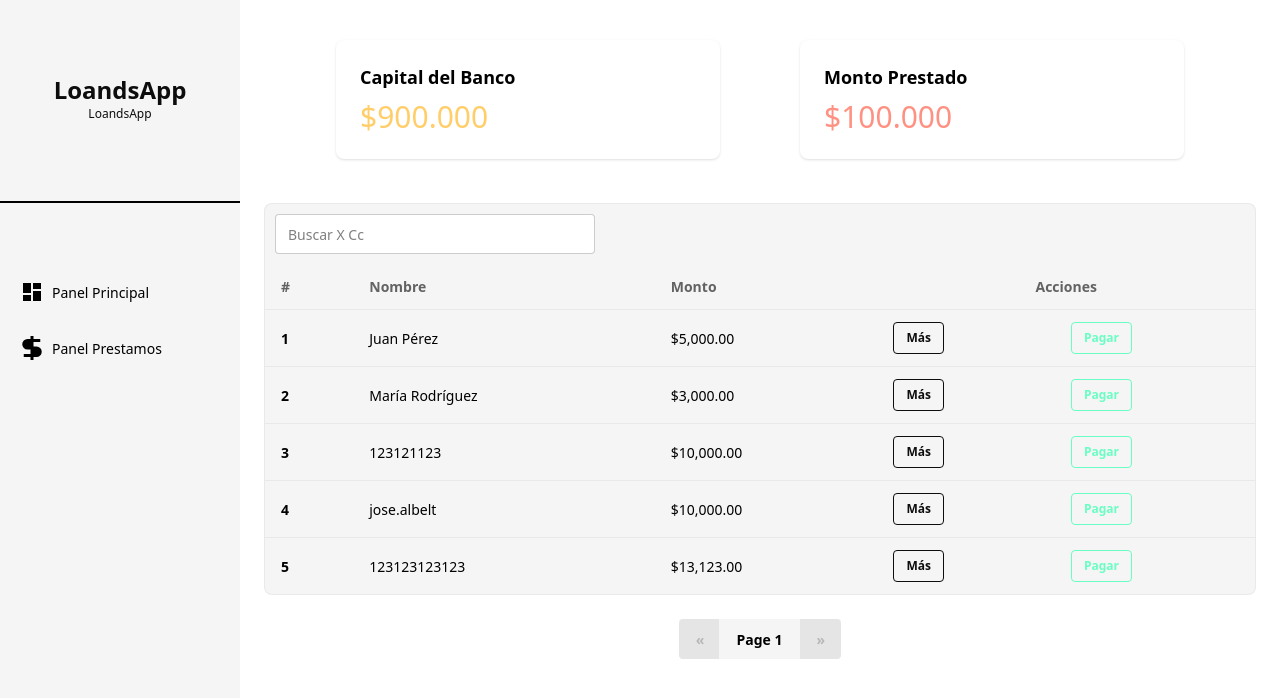
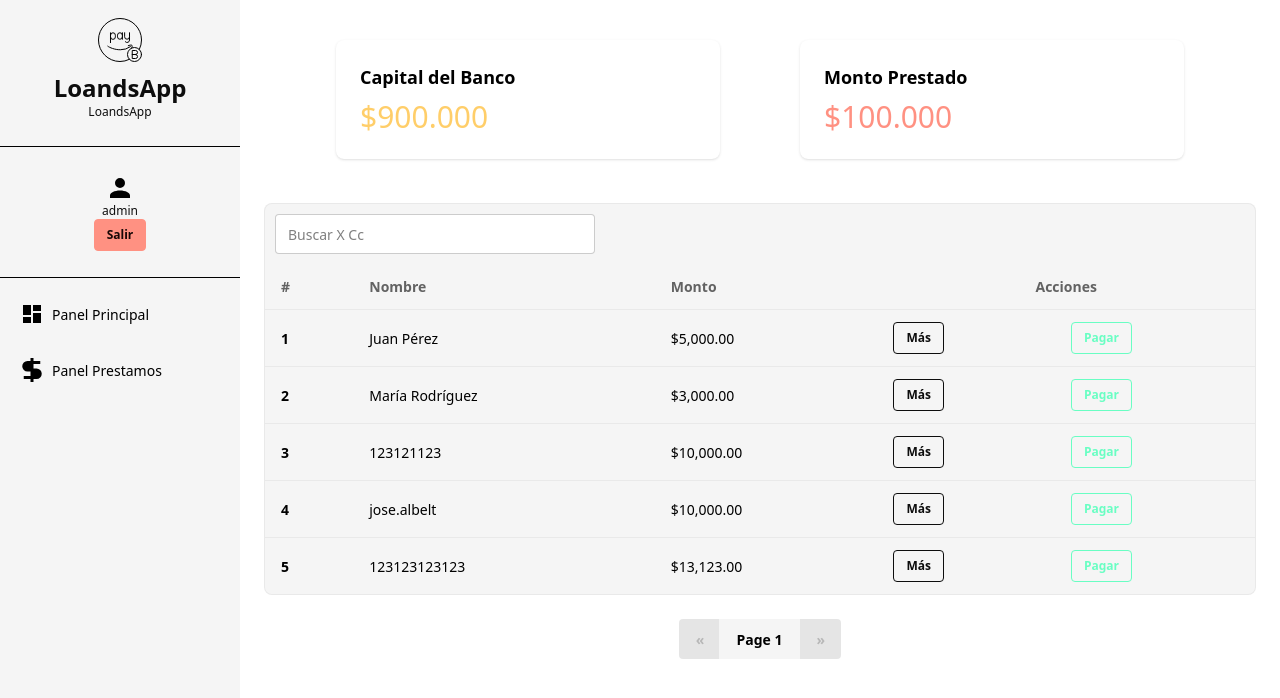
Before and after one commit to joseAL520/LoansApp, an Angular app: page / in a window 1280 px wide. Shown: the top 698 px of the page. Built offline with nearby package versions, Linux system fonts and the light colour scheme; data requests are answered from the project's data file; sample sign-in values are in the browser's storage.

Commit message:
login y sesion

```diff
--- /dev/null
+++ b/src/app/auth/interfaces/auth-response.ts
@@ -0,0 +1,6 @@
+import { User } from "./user.interfaces";
+
+export interface AuthResponse {
+    user:User;
+    token:string;
+}
--- a/src/app/auth/services/admBank.service.ts
+++ b/src/app/auth/services/admBank.service.ts
@@ -5,6 +5,7 @@ import { environment } from '../../../environments/environment';
 import { catchError, map, Observable, of, tap } from 'rxjs';
 import { AuthResponse } from '../interfaces/auth.interfaces';
 import { rxResource } from '@angular/core/rxjs-interop';
+import { Router } from '@angular/router';
 
 type AuthStatus = 'cheking' | 'authenticated' | 'not-authenticated';
 const baseUrl = environment.baseUrlAdmBank
@@ -20,6 +21,8 @@ export class AdmBankService {
   private _token = signal<string|null>(null);
 
   private http = inject(HttpClient);
+
+  router = inject(Router)
 
   checkStatusResource = rxResource({
     loader: () => this.checkStatus(),
@@ -46,11 +49,10 @@ export class AdmBankService {
   checkStatus(): Observable<boolean> {
     const token = localStorage.getItem('token');
     if (!token) {
+      this.router.navigateByUrl('/auth/')
       this.logout();
       return of(false);
     }
-
-    console.log('token de check',token)
     return this.http.get<AuthResponse>(`${baseUrl}`, {
         // headers: {
         //   Authorization: `Bearer ${token}`,
@@ -61,12 +63,11 @@ export class AdmBankService {
         catchError((error: any) => this.handleAuthError(error))
       );
  }
-
   logout() {
     this._user.set(null);
     this._token.set(null);
     this._authStatus.set('not-authenticated');
-
+    this.router.navigateByUrl('/auth/')
     localStorage.removeItem('token');
   }
 
--- a/src/app/dashboard/components/dashboard-menu/dashboard-menu.component.html
+++ b/src/app/dashboard/components/dashboard-menu/dashboard-menu.component.html
@@ -7,17 +7,28 @@
 
 
 <section id="sidebar"
-  class="fixed top-0 left-0 z-40 w-60 h-screen bg-base-200 flex flex-col gap-10 transform transition-transform duration-300 ease-in-out -translate-x-full lg:translate-x-0 lg:relative">
+  class="fixed top-0 left-0 z-40 w-60 h-screen bg-base-200 flex flex-col gap-2.5 transform transition-transform duration-300 ease-in-out -translate-x-full lg:translate-x-0 lg:relative">
   <div class="text-center p-4 flex flex-col items-center justify-center">
-
-    <svg xmlns="http://www.w3.org/2000/svg" width="50" height="50" viewBox="0 0 512 512">
-      <path fill="#000" d="M298.9 24.31c-14.9.3-25.6 3.2-32.7..."/>
-    </svg>
+   <svg xmlns="http://www.w3.org/2000/svg" width="48" height="48" viewBox="0 0 48 48"><path fill="none" stroke="#000" stroke-linecap="round" stroke-linejoin="round" d="M33.444 43.315A21.5 21.5 0 0 1 24 45.5C12.126 45.5 2.5 35.874 2.5 24S12.126 2.5 24 2.5S45.5 12.126 45.5 24a21.5 21.5 0 0 1-2.177 9.428m-7.724-1.299l-.001.002" stroke-width="1"/><path fill="none" stroke="#000" stroke-linecap="round" stroke-linejoin="round" d="M32.28 29.701c1.113-.451 3.092-1.05 3.688-.327c.483.586.146 1.686-.37 2.755" stroke-width="1"/><path fill="none" stroke="#000" stroke-linecap="round" stroke-linejoin="round" d="M11.798 30.223c1.758 1.397 6.953 3.534 12.487 3.534a17 17 0 0 0 10.167-3.079m-.95-9.911v3.288a2.436 2.436 0 0 1-4.159 1.723" stroke-width="1"/><path fill="none" stroke="#000" stroke-linecap="round" stroke-linejoin="round" d="M33.502 16.748v4.019a2.436 2.436 0 1 1-4.872 0v-4.019m-2.21 4.05a2.454 2.454 0 0 1-4.909 0v-1.595a2.454 2.454 0 0 1 4.909 0m-.001 4.049v-6.504m-11.921 4.121a2.436 2.436 0 1 0 4.87 0v-1.583a2.436 2.436 0 1 0-4.87 0m0-2.436v9.743" stroke-width="1"/><circle cx="38.499" cy="38.5" r="7" fill="none" stroke="#000" stroke-linecap="round" stroke-linejoin="round" stroke-width="1"/><path fill="none" stroke="#000" stroke-linecap="round" stroke-linejoin="round" d="M39.536 38.5a2 2 0 1 1 0 4h-3.3v-8h3.3a2 2 0 1 1 0 4m-.001 0h-3.299" stroke-width="1"/></svg>
     <strong class="text-2xl text-primary mt-2">LoandsApp</strong>
     <span class="text-xs text-primary">LoandsApp</span>
   </div>
 
-  <div class="divider divider-neutral"></div>
+  <hr>
+  @if(serviceUser.authStatus() === 'authenticated'){
+    <div class="text-center p-4 flex flex-col items-center justify-center">
+      <svg xmlns="http://www.w3.org/2000/svg"
+          width="30" height="30"
+          viewBox="0 0 24 24"><path fill="#000" d="M12 4a4 4 0 0 1 4 4a4 4 0 0 1-4 4a4 4 0 0 1-4-4a4 4 0 0 1 4-4m0 10c4.42 0 8 1.79 8 4v2H4v-2c0-2.21 3.58-4 8-4"/></svg>
+      <span class="text-xs text-primary">
+        {{ serviceUser.user()?.fullName }}
+      </span>
+      <button class="btn btn-sm btn-error" (click)="serviceUser.logout()">
+        Salir
+      </button>
+    </div>
+  }
+  <hr>
 
   <ul class="menu rounded-box w-56 gap-5">
     <li>
@@ -35,4 +46,5 @@
       </a>
     </li>
   </ul>
+
 </section>
--- a/src/app/dashboard/components/dashboard-menu/dashboard-menu.component.ts
+++ b/src/app/dashboard/components/dashboard-menu/dashboard-menu.component.ts
@@ -1,5 +1,6 @@
-import { ChangeDetectionStrategy, Component } from '@angular/core';
+import { ChangeDetectionStrategy, Component, inject } from '@angular/core';
 import { RouterLink, RouterLinkActive } from '@angular/router';
+import { AdmBankService } from '../../../auth/services/admBank.service';
 
 @Component({
   selector: 'app-dashboard-menu',
@@ -7,4 +8,8 @@ import { RouterLink, RouterLinkActive } from '@angular/router';
   templateUrl: './dashboard-menu.component.html',
   changeDetection: ChangeDetectionStrategy.OnPush,
 })
-export class  DashboardMenuComponent { }
+export class  DashboardMenuComponent {
+
+  serviceUser = inject(AdmBankService)
+
+}
```
